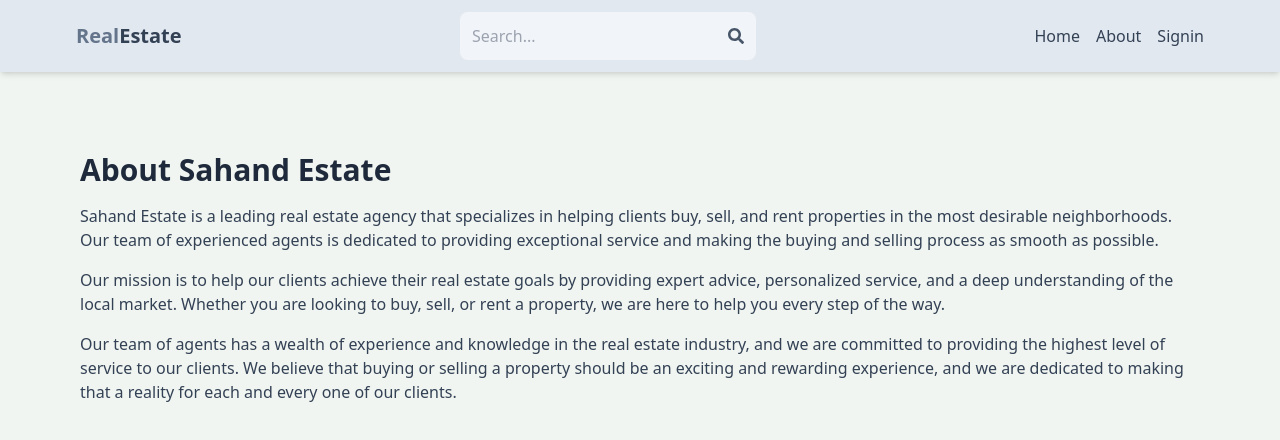
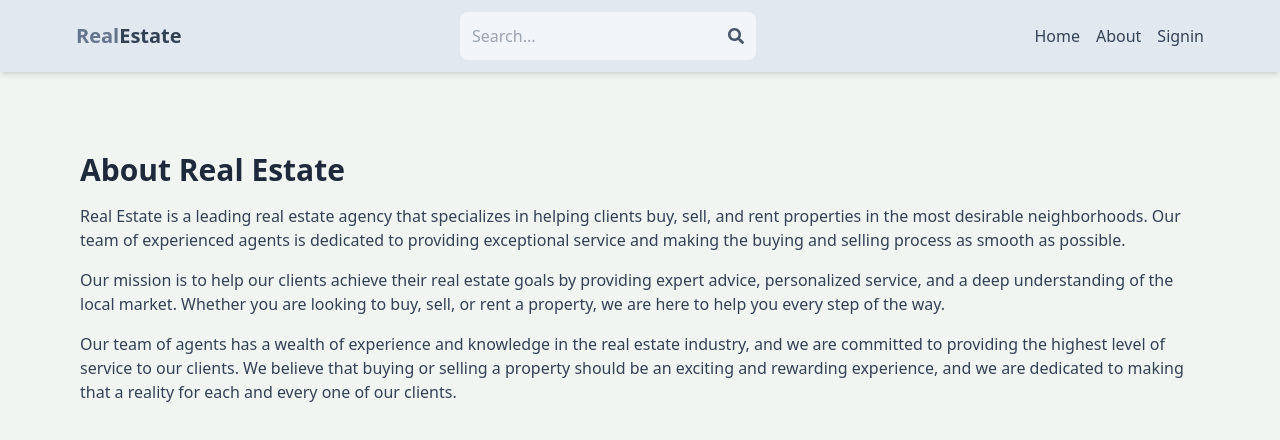
Before and after one commit to PrakarshV4/Real-Estate, a React (Vite) app in the folder client/: page /about in a window 1280 px wide. Shown: the top 440 px of the page. Built offline with nearby package versions, Linux system fonts and the light colour scheme; no server answers.

Commit message:
Updated about

```diff
--- a/client/src/pages/About.jsx
+++ b/client/src/pages/About.jsx
@@ -3,8 +3,8 @@
 export default function About() {
   return (
     <div className='py-20 px-4 max-w-6xl mx-auto'>
-      <h1 className='text-3xl font-bold mb-4 text-slate-800'>About Sahand Estate</h1>
-      <p className='mb-4 text-slate-700'>Sahand Estate is a leading real estate agency that specializes in helping clients buy, sell, and rent properties in the most desirable neighborhoods. Our team of experienced agents is dedicated to providing exceptional service and making the buying and selling process as smooth as possible.</p>
+      <h1 className='text-3xl font-bold mb-4 text-slate-800'>About Real Estate</h1>
+      <p className='mb-4 text-slate-700'>Real Estate is a leading real estate agency that specializes in helping clients buy, sell, and rent properties in the most desirable neighborhoods. Our team of experienced agents is dedicated to providing exceptional service and making the buying and selling process as smooth as possible.</p>
       <p className='mb-4 text-slate-700'>
       Our mission is to help our clients achieve their real estate goals by providing expert advice, personalized service, and a deep understanding of the local market. Whether you are looking to buy, sell, or rent a property, we are here to help you every step of the way.
       </p>
```
